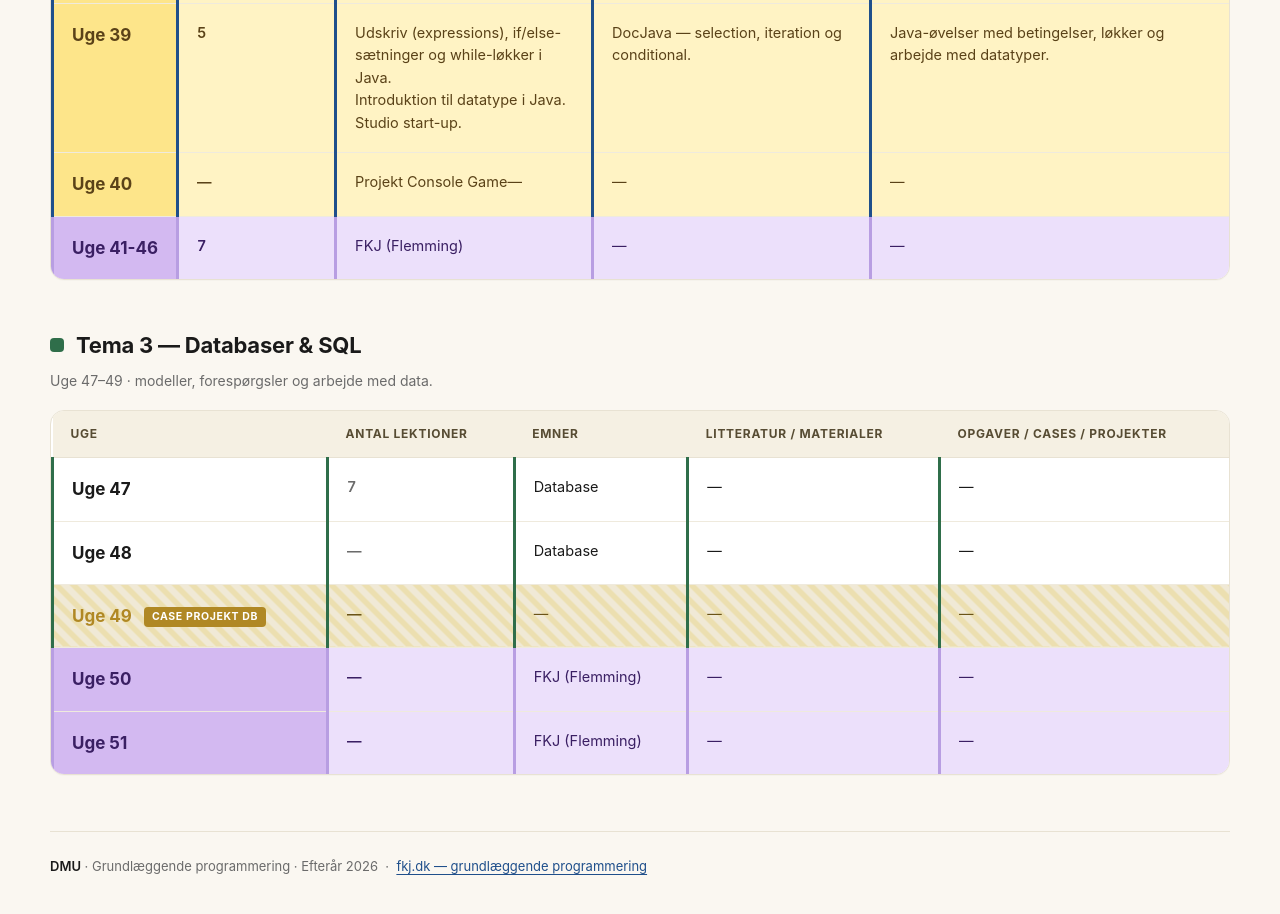
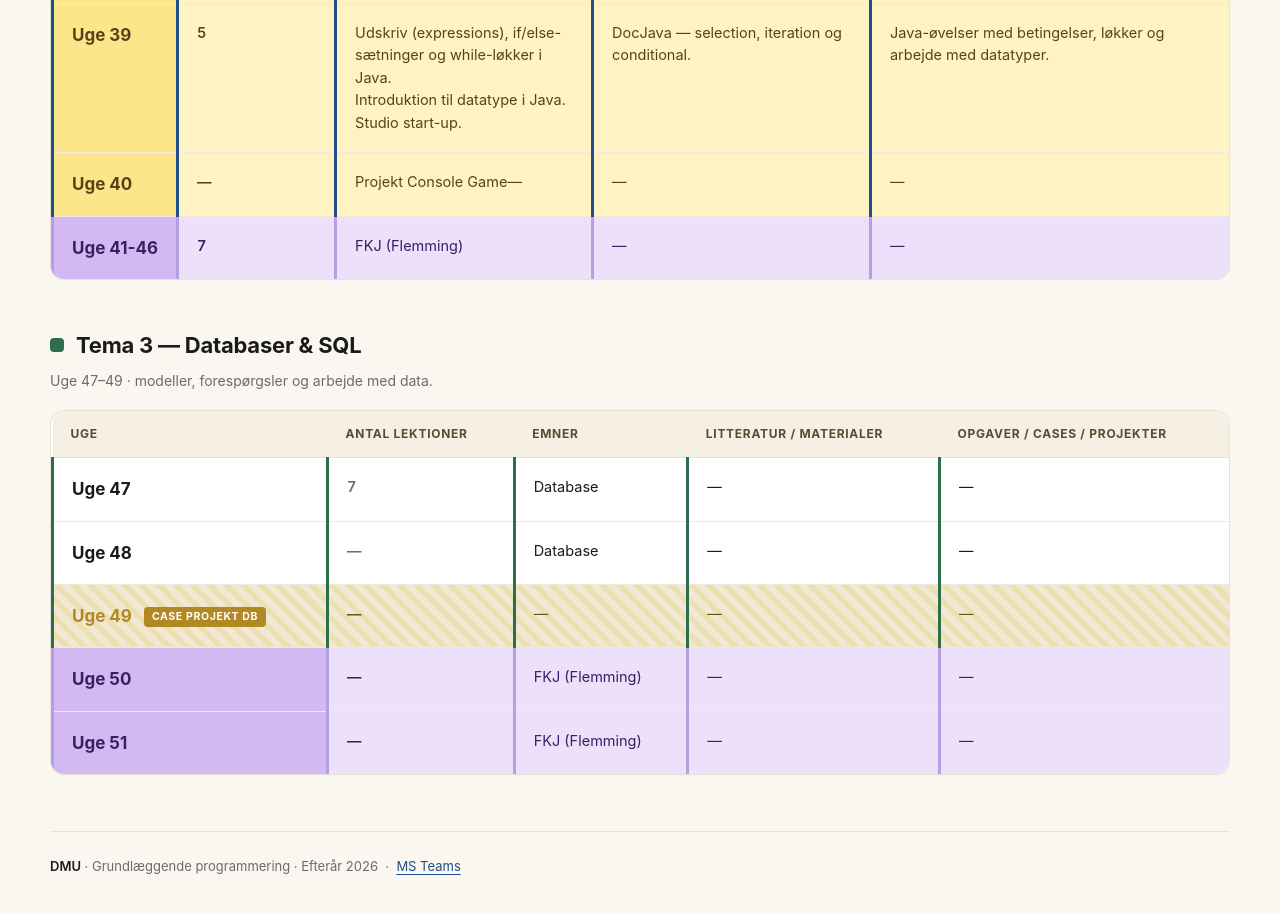
Before and after one commit to xiaoleibi/DMU26, a plain HTML site: page index.html in a window 1280 px wide. Shown: the part 1034-1948 px from the top of the page. Drawn offline with Linux system fonts and the light colour scheme.

Commit message:
Update index.html

```diff
--- a/index.html
+++ b/index.html
@@ -627,8 +627,8 @@
   <footer class="page">
     <span class="cr">DMU</span> · Grundlæggende programmering · Efterår 2026
     &nbsp;·&nbsp;
-    <a href="https://www.fkj.dk/dcgwbook/grundlaeggende_programmering/" target="_blank" rel="noopener">fkj.dk — grundlæggende programmering</a>
-  </footer>
+    <a href=" https://teams.microsoft.com/l/team/19%3AyZ4S576BI_FQRUmNP5xRoQe8UC6GDbU_LQRNASao3rQ1%40thread.tacv2/conversations?groupId=d4f821be-a8b2-49b8-8d77-50fd04c2ba6e&tenantId=67881b34-ae63-4099-9b64-c449e8f91edc">MS Teams </a>
+   </footer>
 
 </div>
 </body>
```
